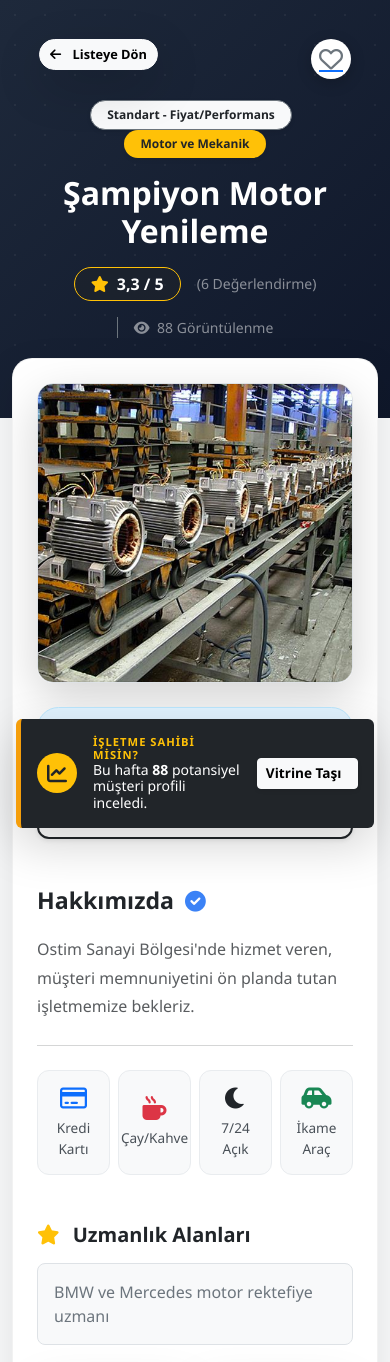
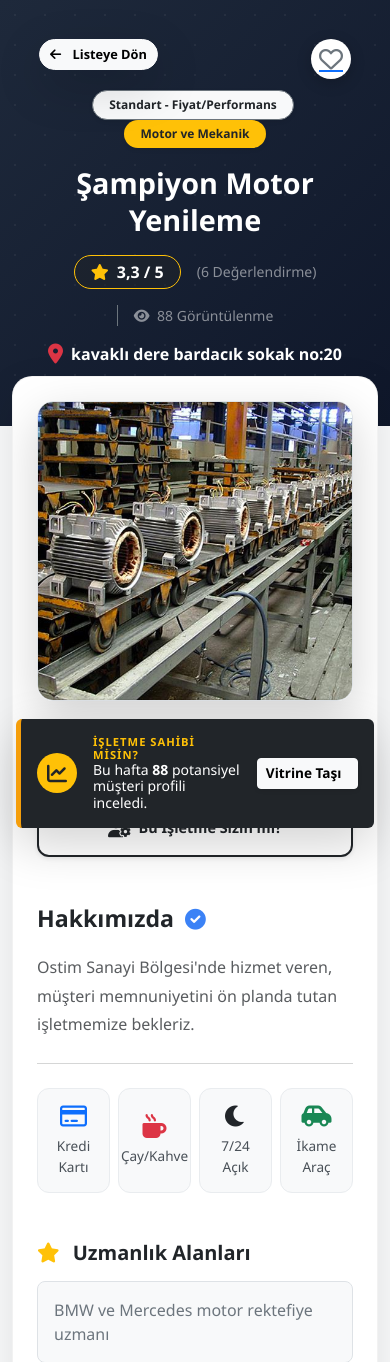
Before and after one commit to brky23/ustam-cepte-final, a Django app: page /dukkan/1/ in a window 390 px wide. Shown: the top 1362 px of the page. Run offline with Django 5.2, Linux system fonts and the light colour scheme; data comes from the database, SQL or seed files in the repository.

Commit message:
Dükkan detay sayfası güncellendi

```diff
--- a/templates/dukkan_detay.html
+++ b/templates/dukkan_detay.html
@@ -16,20 +16,30 @@
             padding-bottom: 100px; /* Alttaki siyah bant için boşluk */
         }
 
-        /* --- KAPAK FOTOĞRAFI ALANI --- */
+        /* --- KAPAK FOTOĞRAFI ALANI (BURASI DÜZELTİLDİ) --- */
         .cover-photo {
-            min-height: 340px; /* Sabit değil, esnek yükseklik */
+            /* Sabit yükseklik yerine ESNEK yükseklik */
+            min-height: 340px;
             height: auto;
+
             background: linear-gradient(135deg, #1e293b 0%, #0f172a 100%);
             position: relative;
+
+            /* İçeriği ortala ama esnek bırak */
             display: flex;
+            flex-direction: column;
             align-items: center;
             justify-content: center;
+
             color: white;
             text-align: center;
             overflow: hidden;
-            padding-top: 80px;    /* Üst butonlar için boşluk */
-            padding-bottom: 40px; /* Alt yazılar için boşluk */
+
+            /* Bol bol boşluk bırak ki taşmasın */
+            padding-top: 100px;
+            padding-bottom: 60px;
+            padding-left: 20px;
+            padding-right: 20px;
         }
 
         .cover-photo::before {
@@ -41,9 +51,23 @@
             pointer-events: none;
         }
 
-        /* --- PROFİL KARTI (BEYAZ KUTU) --- */
+        /* --- MOBİL İÇİN ÖZEL AYARLAR --- */
+        @media (max-width: 768px) {
+            .cover-photo {
+                padding-top: 90px; /* Mobilde üstten daha fazla boşluk */
+            }
+            .display-4 {
+                font-size: 1.8rem; /* Mobilde başlığı küçült */
+                line-height: 1.3;
+            }
+            /* Butonları kenara sabitle */
+            .header-btn-left { top: 15px !important; left: 15px !important; font-size: 0.8rem !important; padding: 5px 10px !important; }
+            .header-btn-right { top: 15px !important; right: 15px !important; width: 40px !important; height: 40px !important; }
+        }
+
+        /* PROFİL KARTI (YUKARI ÇIKIK) */
         .profile-card {
-            margin-top: -60px;
+            margin-top: -50px; /* Kartı biraz daha aşağı aldık ki çakışmasın */
             background: white;
             border-radius: 20px;
             box-shadow: 0 15px 40px rgba(0,0,0,0.1);
@@ -82,9 +106,8 @@
             padding: 12px;
             font-weight: bold;
             transition: 0.2s;
-            box-shadow: 0 4px 6px rgba(0,0,0,0.05);
         }
-        .btn-action:hover { transform: translateY(-3px); box-shadow: 0 6px 12px rgba(0,0,0,0.1); }
+        .btn-action:hover { transform: translateY(-3px); box-shadow: 0 5px 15px rgba(0,0,0,0.1); }
 
         /* ÖZELLİK KUTUCUKLARI (KREDİ KARTI VS) */
         .feature-box {
@@ -157,14 +180,6 @@
             100% { transform: scale(1); box-shadow: 0 0 0 0 rgba(245, 158, 11, 0); }
         }
         .pulse-badge { animation: pulse-strong 2s infinite !important; display: inline-block; }
-
-        /* MOBİL UYUMLULUK AYARLARI */
-        @media (max-width: 768px) {
-            .display-4 { font-size: 2rem; }
-            .header-btn-left { top: 15px !important; left: 15px !important; font-size: 0.8rem !important; padding: 5px 10px !important; }
-            .header-btn-right { top: 15px !important; right: 15px !important; width: 40px !important; height: 40px !important; }
-            .cover-photo { padding-top: 80px; } /* Mobilde butonlar üstte kalmasın */
-        }
     </style>
 </head>
 <body>
@@ -182,10 +197,10 @@
             {% endif %}
         </a>
 
-        <div style="z-index: 10; max-width: 800px; padding: 0 20px; margin-top: 20px;">
+        <div style="z-index: 10; width: 100%; max-width: 800px;">
 
             <div class="mb-3">
-                <span class="badge bg-light text-dark border border-secondary me-2 px-3 py-2 rounded-pill shadow-sm">{{ dukkan.get_hizmet_sinifi_display }}</span>
+                <span class="badge bg-light text-dark border border-secondary me-1 px-3 py-2 rounded-pill shadow-sm">{{ dukkan.get_hizmet_sinifi_display }}</span>
                 <span class="badge bg-warning text-dark px-3 py-2 rounded-pill shadow-sm">{{ dukkan.get_kategori_display }}</span>
             </div>
 
@@ -204,7 +219,10 @@
                 </span>
             </div>
 
-            <p class="text-white-50 mb-0 fs-6"><i class="fa-solid fa-location-dot me-2 text-danger"></i> {{ dukkan.adres }}</p>
+            <p class="text-white mb-0 fs-6 fw-bold d-flex align-items-center justify-content-center">
+                <i class="fa-solid fa-location-dot me-2 text-danger fa-lg"></i>
+                <span>{{ dukkan.adres }}</span>
+            </p>
         </div>
     </div>
 
@@ -242,10 +260,11 @@
 
                             <a href="https://wa.me/905453972069?text=Merhaba, {{ dukkan.isim }} işletmesinin sahibiyim. Bilgilerimi güncellemek istiyorum."
                                target="_blank"
-                               class="btn btn-outline-dark w-100 py-3 fw-bold border-2 shadow-sm d-flex align-items-center justify-content-center"
+                               class="btn btn-outline-dark w-100 mt-3 py-3 fw-bold border-2 shadow-sm d-flex align-items-center justify-content-center"
                                style="font-size: 0.9rem; border-radius: 12px;">
                                 <i class="fa-solid fa-user-gear me-2 fa-lg"></i> Bu İşletme Sizin mi?
                             </a>
+
                         </div>
 
                         <div class="col-md-7 ps-md-5">
@@ -310,7 +329,7 @@
                                     </a>
                                 </div>
                                 <div class="col-6">
-                                    <a href="https://wa.me/90{{ dukkan.telefon }}?text=Merhaba, Ustam Cepte uygulamasından ulaşıyorum." target="_blank" class="btn btn-outline-success w-100 btn-action shadow-lg py-3">
+                                    <a href="https://wa.me/90{{ dukkan.telefon }}" target="_blank" class="btn btn-outline-success w-100 btn-action shadow-lg py-3">
                                         <i class="fa-brands fa-whatsapp fa-lg me-2"></i> MESAJ AT
                                     </a>
                                 </div>
@@ -326,6 +345,7 @@
                         </div>
                     </div>
                 </div>
+
                 <div class="row mt-4 mb-5">
                     <div class="col-md-6 mb-3">
                         <div class="card border-0 shadow-sm p-4 h-100">
@@ -380,7 +400,7 @@
                                     </select>
                                 </div>
                                 <textarea name="metin" class="form-control mb-3" rows="3" placeholder="Bu işletme nasıldı? Hizmetten memnun kaldınız mı?" required style="resize: none;"></textarea>
-                                <button class="btn btn-warning w-100 fw-bold py-2 shadow-sm"><i class="fa-solid fa-paper-plane me-2"></i> YORUMU GÖNDER</button>
+                                <button class="btn btn-warning w-100 fw-bold py-2 shadow-sm">YORUMU GÖNDER</button>
                             </form>
                         </div>
                         {% else %}
@@ -465,18 +485,9 @@
             let ad = document.getElementById('randevuAd').value;
             let tel = document.getElementById('randevuTel').value;
             let dukkanTel = document.getElementById('dukkanTel').value;
-
-            // Telefon numarasını temizle (Boşlukları ve + işaretini kaldır)
             dukkanTel = dukkanTel.replace(/\s/g, '').replace('+', '').replace('-', '');
-
-            // Başında 90 yoksa ekle
-            if (!dukkanTel.startsWith('90')) {
-                dukkanTel = '90' + dukkanTel.replace(/^0+/, ''); // Başındaki 0'ı silip 90 ekle
-            }
-
+            if (!dukkanTel.startsWith('90')) { dukkanTel = '90' + dukkanTel.replace(/^0+/, ''); }
             let mesaj = `Merhaba Usta, ben *${ad}*. Numaram: *${tel}*. Müsaitlik durumunuzu ve randevu almak için iletişime geçtim.`;
-
-            // WhatsApp'ı yeni sekmede aç
             window.open(`https://wa.me/${dukkanTel}?text=${encodeURIComponent(mesaj)}`, '_blank');
         }
     </script>
```
